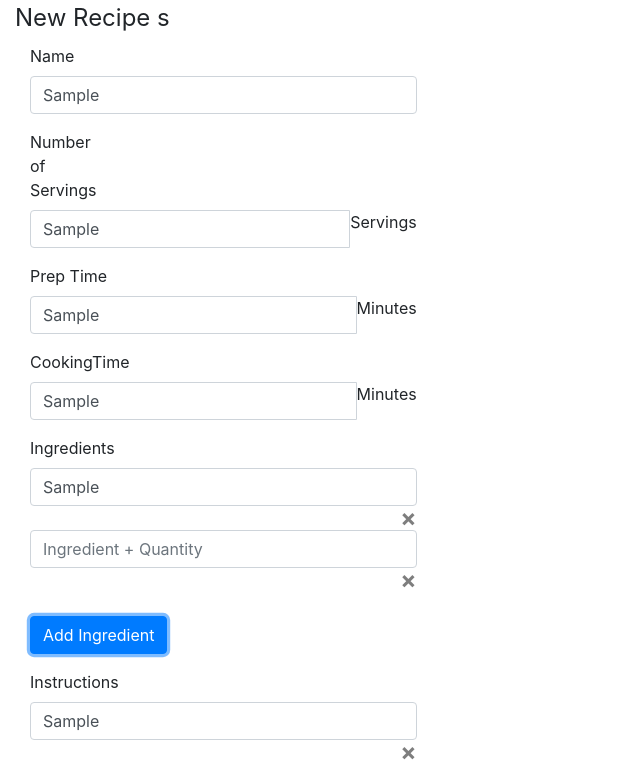
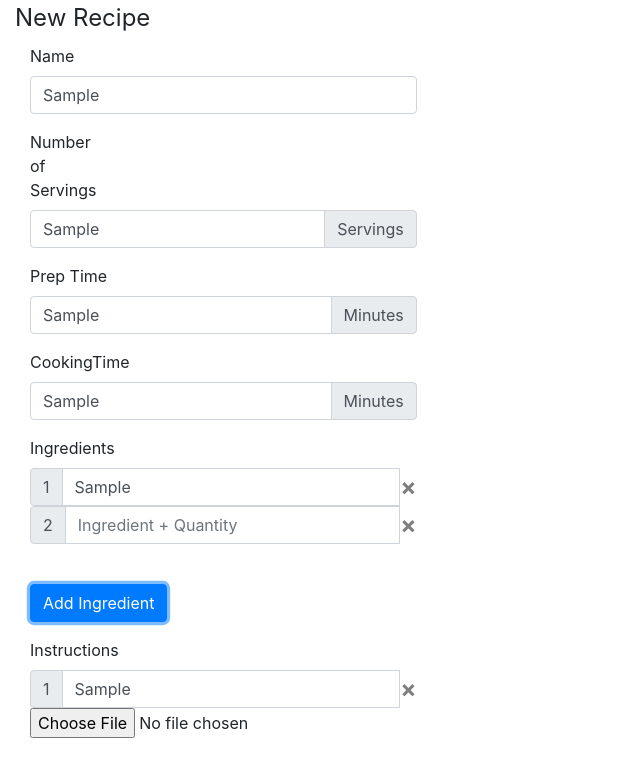
Before and after one commit to kp122/Share, a website: page index.html in a window 1280 px wide. Both pictures are taken after typing "Sample", "Sample", "Sample", "Sample", "Sample", "Sample" into the empty fields and a click on the button "Add Ingredient". Shown: the top 770 px of the page, without its empty margins (0-640 px from the left). Drawn offline with nearby package versions, Linux system fonts and the light colour scheme.

Commit message:
added service worker. updated ui

```diff
--- a/app.js
+++ b/app.js
@@ -21,6 +21,17 @@ window.addEventListener('load', e => {
     //GetData();
 
 })
+
+if('serviceWorker' in navigator){
+    try{
+        navigator.serviceWorker.register('sw.js');
+        console.log("Registered SW");
+    }
+    catch(error){
+        console.log("Couldnt register service worker");
+    }
+
+}
 
 
 function onAddInstructionClk(){
@@ -61,18 +72,19 @@ function onAddIngredientClk() {
     }
 
     var vals = [];
+    var counter = onAddIngredientClk.counter;
 
     //save the imput box values
-    for (i = 0; i < onAddIngredientClk.counter; i++) {
+    for (i = 0; i < counter; i++) {
         vals.push($("#Ingredient" + i).val());
     }
 
     //add a new input box
-    document.getElementById("IngredientGroup").innerHTML = document.getElementById("IngredientGroup").innerHTML + "<div id=\"" + onAddIngredientClk.counter + "\">" +
-        "<input id=\"Ingredient" + onAddIngredientClk.counter + "\" name=\"Ingredient" + onAddIngredientClk.counter + "\" type=\"text\" placeholder=\"Ingredient + Quantity\" class=\"form-control input-md\" required=\"\">" +
-        "<button onclick=\"onRemoveTextBox('" + onAddIngredientClk.counter + "')\" type=\"button\" class=\"close\" aria-label=\"Close\">" +
-        "<span aria-hidden=\"true\">&times;</span>" +
-        "</button></div>";
+    document.getElementById("IngredientGroup").innerHTML +="<div id=\"ing"+counter+"\">" +
+    "<div class=\"input-group\"><div class=\"input-group-prepend\"><div class=\"input-group-text\">"+(counter+1)+"</div>"+
+    "</div><input id=\"Ingredient"+counter+"\" name=\"Ingredient"+counter+"Name\" type=\"text\" placeholder=\"Ingredient + Quantity\" class=\"form-control input-md\""+
+    "required><button type=\"button\" class=\"close\" aria-label=\"Close\" onclick=\"onRemoveIngredient('ing"+counter+"')\">"+
+    "<span aria-hidden=\"true\">&times;</span></button></div></div>";
 
     //restore the input box values
     for (i = 0; i < onAddIngredientClk.counter; i++) {
@@ -91,10 +103,14 @@ function onRemoveInstruction(id) {
     delete element;
 }
 
-function onRemoveTextBox(id) {
+function onRemoveIngredient(id) {
     var element = document.getElementById(id);
     element.outerHTML = "";
     onAddIngredientClk.counter--;
 
     delete element;
 }
+
+function onChoseImage(id){
+    window.alert("Selected pic");
+}
--- a/index.html
+++ b/index.html
@@ -10,7 +10,8 @@
   <!-- Bootstrap CSS -->
   <link rel="stylesheet" href="http://stackpath.bootstrapcdn.com/bootstrap/4.1.0/css/bootstrap.min.css" integrity="sha384-9gVQ4dYFwwWSjIDZnLEWnxCjeSWFphJiwGPXr1jddIhOegiu1FwO5qRGvFXOdJZ4"
     crossorigin="anonymous">
-  <title>Hello, worlds!</title>
+  <link rel="manifest" href="manifest.json">
+  <title>Share App</title>
 </head>
 
 <body>
@@ -23,7 +24,7 @@
       <fieldset>
 
         <!-- Form Name -->
-        <legend>New Recipe s</legend>
+        <legend>New Recipe</legend>
 
         <!-- name-->
         <div class="form-group">
@@ -42,11 +43,11 @@
           <label class="col-md-1 control-label" for="Servings">Number of Servings</label>
           <div class="col-md-4">
             <div class="input-group">
-              <input id="Servings" name="Servings" class="form-control" placeholder="Enter the number of servings" type="text" required="">
-              <span class="input-group-addon">Servings</span>
-
+              <input id="Servings" name="Servings" class="form-control" placeholder="Number of servings" type="text" required="">
+              <div class="input-group-append">
+                  <span class="input-group-text">Servings</span>
               </div>
-
+            </div>
           </div>
         </div>
         <!-- prep time-->
@@ -55,7 +56,9 @@
           <div class="col-md-4">
             <div class="input-group">
               <input id="PrepTime" name="PrepTime" class="form-control" placeholder="Preparation time in Minutes" type="text" required="">
-              <span class="input-group-addon">Minutes</span>
+              <div class="input-group-append">
+                  <span class="input-group-text">Minutes</span>
+              </div>
             </div>
 
           </div>
@@ -65,25 +68,32 @@
           <label class="col-md-4 control-label" for="CookingTime">CookingTime</label>
           <div class="col-md-4">
             <div class="input-group">
-              <input id="CookingTime" name="Cooking Time" class="form-control" placeholder="Cooking time in minutes" type="text" required="">
-              <span class="input-group-addon">Minutes</span>
+              <input id="CookingTime" name="Cooking Time" class="form-control" placeholder="Cooking time" type="text" required="">
+              <div class="input-group-append">
+                  <span class="input-group-text">Minutes</span>
               </div>
 
             </div>
           </div>
+        </div>
+
         <!-- ingredients-->
         <div class="form-group">
           <label class="col-md-4 control-label" for="Ingredient0">Ingredients</label>
           <div class="col-md-4" id="IngredientGroup">
 
-            <div id="0">
+            <div id="ing0">
+              <div class="input-group">
+                <div class="input-group-prepend">
+                  <div class="input-group-text">1</div>
+                </div>
                 <input id="Ingredient0" name="Ingredient0Name" type="text" placeholder="Ingredient + Quantity" class="form-control input-md"
                   required="">
-              <button type="button" class="close" aria-label="Close" onclick="onRemoveTextBox('0')">
+                <button type="button" class="close" aria-label="Close" onclick="onRemoveIngredient('ing0')">
                   <span aria-hidden="true">&times;</span>
                 </button>
               </div>
-
+            </div>
 
           </div>
         </div>
@@ -102,11 +112,18 @@
           <div class="col-md-4" id="InstructionGroup">
 
             <div id="ins0">
-              <input id="Instruction0" name="Instruction0Name" type="text" placeholder="Instruction" class="form-control input-md" required>
+              <div class="input-group">
+                <div class="input-group-prepend">
+                  <div class="input-group-text">1</div>
+                </div>
+                <input id="Instruction0" name="Instruction0Name" class="form-control" type="text" required>
                 <button type="button" class="close" aria-label="Close" onclick="onRemoveInstruction('ins0')">
                   <span aria-hidden="true">&times;</span>
                 </button>
               </div>
+              <input id="inspic0" name="input-b1" type="file" class="file" onchange="onChoseImage(inspic0)">
+            </div>
+
 
           </div>
         </div>
```
Also changed, not shown: package.json (added, +22 -0 lines), sw.js (added, +18 -0 lines), images/icons/icon-128x128.png (added), images/icons/icon-144x144.png (added), images/icons/icon-152x152.png (added), images/icons/icon-192x192.png (added), images/icons/icon-384x384.png (added), images/icons/icon-512x512.png (added), images/icons/icon-72x72.png (added), images/icons/icon-96x96.png (added), logo.png (added), manifest.json (added). Lines whose indentation alone changed are shown as unchanged.
